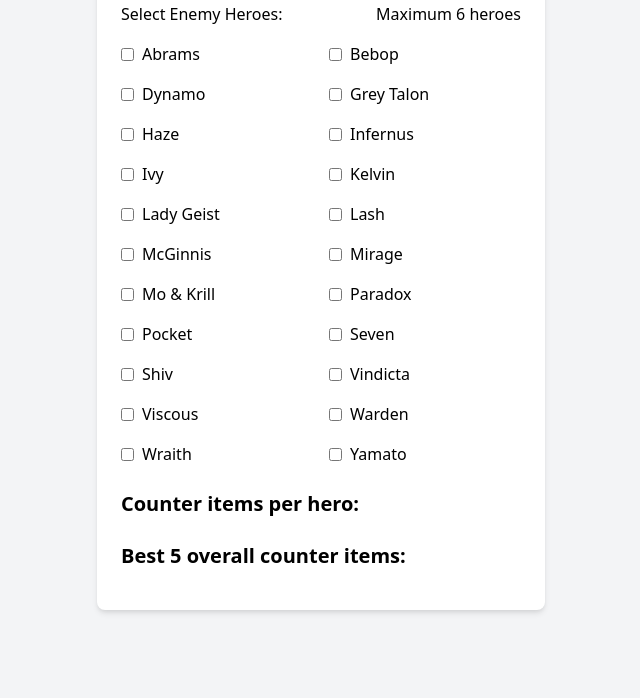
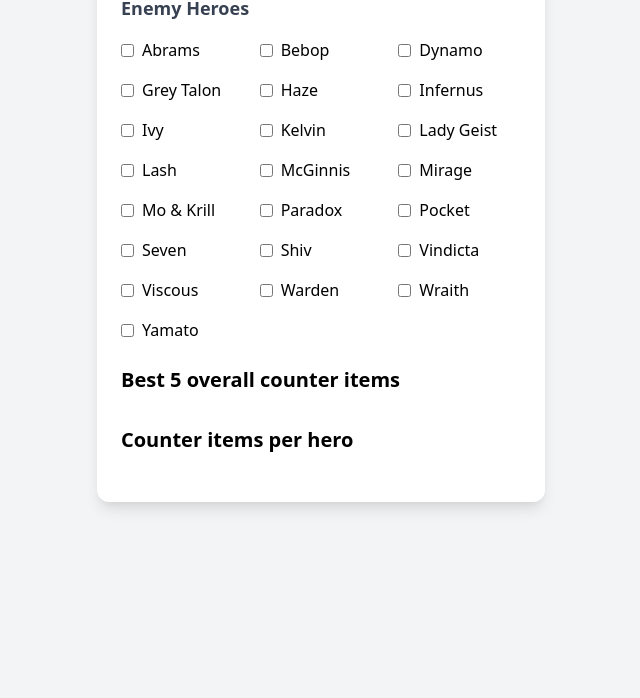
Before and after one commit to amureki/deadlock-counterpicks, a plain HTML site: page index.html in a window 1280 px wide. Shown: the part 102-800 px from the top of the page, without its empty margins (319-959 px from the left). Drawn offline with nearby package versions, Linux system fonts and the light colour scheme.

Commit message:
Cleanups

```diff
--- a/index.html
+++ b/index.html
@@ -3,34 +3,39 @@
 <head>
   <meta charset="UTF-8">
   <meta name="viewport" content="width=device-width, initial-scale=1.0">
-  <title>Hero Counter Pick Analyzer</title>
+  <title>Deadlock Counter Picks</title>
   <link href="https://cdn.jsdelivr.net/npm/tailwindcss@2.2.16/dist/tailwind.min.css" rel="stylesheet">
 </head>
-<body class="bg-gray-100 py-8">
-<div class="max-w-md mx-auto bg-white p-6 rounded-lg shadow-md">
-  <h1 class="text-2xl font-bold mb-4">Hero Counter Pick Analyzer</h1>
+<body class="bg-gray-100 flex justify-center p-4 overflow-y-scroll">
+<div class="w-full max-w-md bg-white rounded-xl shadow-lg p-6">
+  <h1 class="text-2xl font-bold text-gray-800 mb-6 text-center">
+    Deadlock Counter Picks
+  </h1>
 
-  <div class="mb-4 grid grid-cols-2 gap-4">
-    <p class="font-medium">Select Enemy Heroes:</p>
-    <p class="font-medium text-right">Maximum 6 heroes</p>
-    <div id="hero-checkboxes" class="col-span-2 grid grid-cols-2 gap-4"></div>
+  <div class="mb-6">
+    <h2 class="text-lg font-semibold text-gray-700 mb-4">
+      Enemy Heroes
+    </h2>
+
+    <div id="hero-grid" class="grid grid-cols-3 gap-4"></div>
   </div>
 
-  <div id="results" class="mt-6"></div>
-  <div id="error-message" class="mt-4 text-red-500"></div>
+  <div id="top-counter-items" class="mb-6"></div>
+  <div id="selected-heroes" class="mb-6"></div>
+
+  <div id="error-message" class="text-red-500 text-center mt-4"></div>
 </div>
 
 <script>
-  const heroCheckboxesDiv = document.getElementById('hero-checkboxes');
-  const resultsDiv = document.getElementById('results');
+  document.addEventListener('DOMContentLoaded', () => {
+    const heroGrid = document.getElementById('hero-grid');
+    const selectedHeroesDiv = document.getElementById('selected-heroes');
+    const topCounterItemsDiv = document.getElementById('top-counter-items');
     const errorMessageDiv = document.getElementById('error-message');
 
     let heroData = [];
 
-  let heroesEndpoint = '/heroes.json';
-  if (location.protocol === 'https:') {
-    heroesEndpoint = '/deadlock-counterpicks/heroes.json';
-  }
+    const heroesEndpoint = location.protocol === 'https:' ? '/deadlock-counterpicks/heroes.json' : '/heroes.json';
 
     fetch(heroesEndpoint)
       .then(response => response.json())
@@ -46,9 +51,9 @@
       });
 
     function renderHeroCheckboxes() {
-    heroCheckboxesDiv.innerHTML = '';
+      heroGrid.innerHTML = '';
 
-    const checkboxes = heroData.map(hero => {
+      heroData.forEach(hero => {
         const checkbox = document.createElement('div');
         checkbox.classList.add('flex', 'items-center');
 
@@ -57,8 +62,7 @@
         input.id = `hero-${hero.name}`;
         input.classList.add('mr-2');
         input.addEventListener('change', () => {
-        const selectedHeroes = getSelectedHeroes();
-        if (selectedHeroes.length > 6) {
+          if (getSelectedHeroes().length > 6) {
             input.checked = false;
           }
           analyzeCounterItems();
@@ -70,59 +74,38 @@
 
         checkbox.appendChild(input);
         checkbox.appendChild(label);
-      return checkbox;
+        heroGrid.appendChild(checkbox);
       });
-
-    for (let i = 0; i < checkboxes.length; i++) {
-      heroCheckboxesDiv.appendChild(checkboxes[i]);
-    }
     }
 
     function getSelectedHeroes() {
-    const selectedHeroes = [];
-    const checkboxes = document.querySelectorAll('#hero-checkboxes input[type="checkbox"]');
-
-    for (const checkbox of checkboxes) {
-      if (checkbox.checked) {
-        selectedHeroes.push(checkbox.id.split('-')[1]);
-      }
-    }
-
-    return selectedHeroes;
+      return Array.from(document.querySelectorAll('#hero-grid input[type="checkbox"]:checked'))
+        .map(checkbox => checkbox.id.split('-')[1]);
     }
 
     function getCounterItems(selectedHeroes) {
-    const counterItems = {};
-
-    for (const hero of heroData) {
-      if (selectedHeroes.includes(hero.name)) {
-        counterItems[hero.name] = hero.counter_items;
+      return selectedHeroes.reduce((acc, heroName) => {
+        const hero = heroData.find(h => h.name === heroName);
+        if (hero) {
+          acc[hero.name] = hero.counter_items;
         }
-    }
-
-    return counterItems;
+        return acc;
+      }, {});
     }
 
     function getBestCounterItems(selectedHeroes) {
-    const allCounterItems = [];
-
-    for (const hero of heroData) {
-      if (selectedHeroes.includes(hero.name)) {
-        allCounterItems.push(...hero.counter_items);
-      }
-    }
-
-    const itemCounts = allCounterItems.reduce((counts, item) => {
+      const itemCounts = selectedHeroes.flatMap(heroName => {
+        const hero = heroData.find(h => h.name === heroName);
+        return hero ? hero.counter_items : [];
+      }).reduce((counts, item) => {
         counts[item] = (counts[item] || 0) + 1;
         return counts;
       }, {});
 
-    const bestItems = Object.entries(itemCounts)
+      return Object.entries(itemCounts)
         .sort((a, b) => b[1] - a[1])
         .slice(0, 5)
         .map(([item]) => item);
-
-    return bestItems;
     }
 
     function analyzeCounterItems() {
@@ -130,16 +113,24 @@
       const counterItemsPerHero = getCounterItems(selectedHeroes);
       const bestCounterItems = getBestCounterItems(selectedHeroes);
 
-    let html = '<h2 class="text-xl font-bold mb-2">Counter items per hero:</h2>';
+      topCounterItemsDiv.innerHTML = `
+      <h2 class="text-xl font-bold mt-6 mb-2">Best 5 overall counter items</h2>
+      <div class="flex flex-wrap gap-2">
+        ${bestCounterItems.map(item => `<span class="bg-gray-200 px-2 py-1 rounded-full whitespace-nowrap">${item}</span>`).join('')}
+      </div>
+    `;
 
-    for (const [hero, items] of Object.entries(counterItemsPerHero)) {
-      html += `<p><strong>${hero}:</strong> ${items.join(', ')}</p>`;
-    }
+      selectedHeroesDiv.innerHTML = `
+      <h2 class="text-xl font-bold mt-6 mb-2">Counter items per hero</h2>
+      ${Object.entries(counterItemsPerHero).map(([hero, items]) => `
+        <h3 class="font-semibold text-gray-700 mb-4">${hero}</h3>
+        <div class="flex flex-wrap gap-2 mb-2">
+          ${items.length ? items.map(item => `<span class="bg-gray-200 px-2 py-1 rounded-full whitespace-nowrap">${item}</span>`).join('') : '-'}
+        </div>
+      `).join('')}
+    `;
 
-    html += `<h2 class="text-xl font-bold mt-6 mb-2">Best 5 overall counter items:</h2>`;
-    html += `<p>${bestCounterItems.join(', ')}</p>`;
-
-    resultsDiv.innerHTML = html;
       errorMessageDiv.textContent = '';
     }
+  });
 </script>
```
Lines whose indentation alone changed are shown as unchanged.
